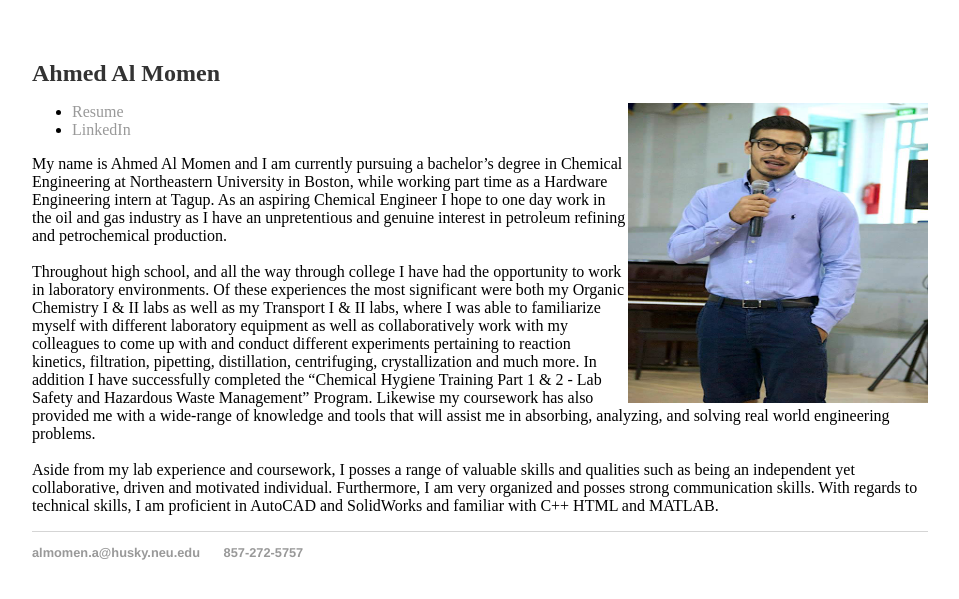
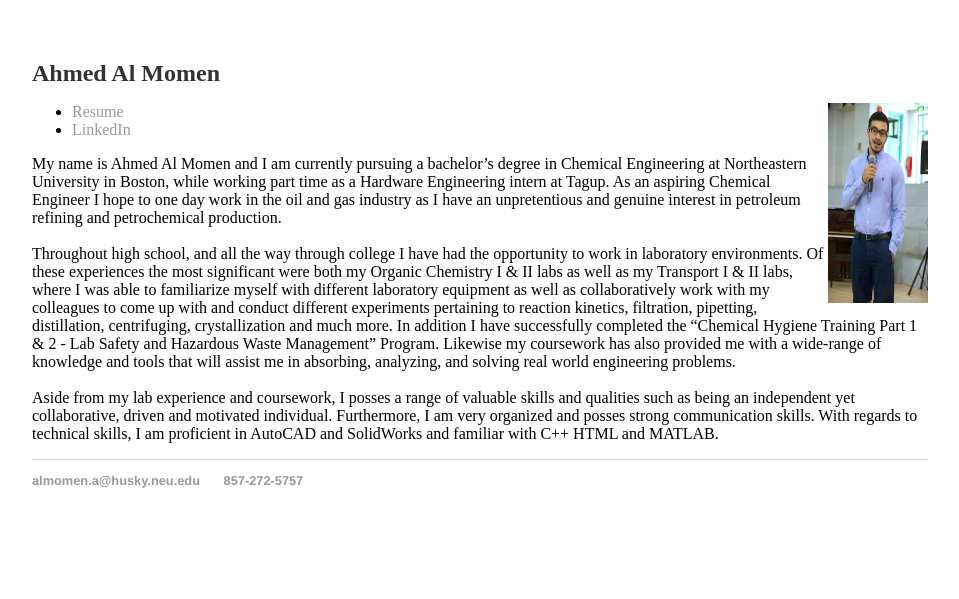
Before and after one commit to ahmedalmomen/aalmomen.com, a Jekyll site: the page built from index.html, in a window 1280 px wide. Shown: the top 599 px of the page, without its empty margins (160-1119 px from the left). Built offline with Jekyll 4.4.1, drawn with Linux system fonts in a browser that asks for light colours.

Commit message:
Update index.html

```diff
--- a/index.html
+++ b/index.html
@@ -5,7 +5,7 @@ title: Ahmed Al Momen|About me
 <div class="blurb">
          <h1>Ahmed Al Momen</h1>
          <img src="/grad breakfast.jpg" alt="html5 Icon"
-              style="float:right;width:300px;height:300px;">
+              style="float:right;width:100px;height:200px;">
          <ul>
                  <head>
                   <li><a href="/ahmed-al-momens-resume.pdf">Resume</a></li>
```
